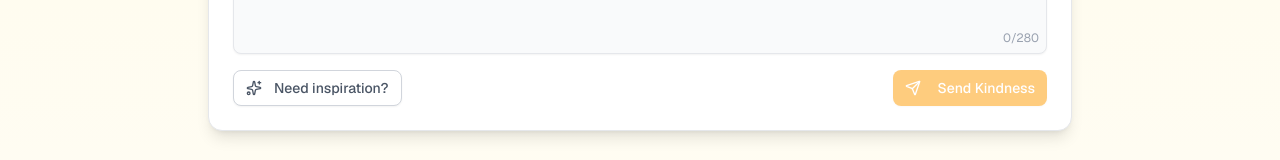
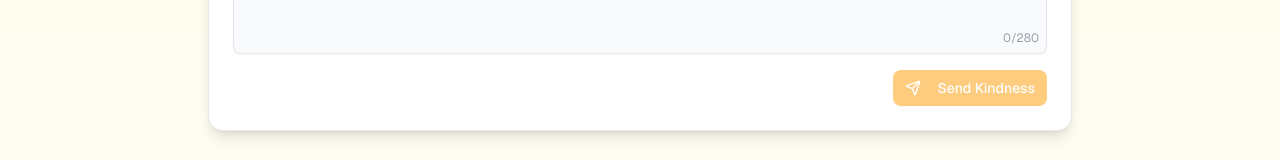
Before and after one commit to lucas-segundo/feelings, a Next.js app: page /en in a window 1280 px wide. Shown: the part 287-447 px from the top of the page. Built offline with nearby package versions, Linux system fonts and the light colour scheme.

Commit message:
refactor: remove inspiration messages and related button from MessageInput component

```diff
--- a/src/presentation/screens/Home/components/MessageInput.tsx
+++ b/src/presentation/screens/Home/components/MessageInput.tsx
@@ -2,7 +2,7 @@ import { useState } from 'react'
 import { Button } from '@/presentation/components/ui/button'
 import { Textarea } from '@/presentation/components/ui/textarea'
 import { Card } from '@/presentation/components/ui/card'
-import { Send, Sparkles } from 'lucide-react'
+import { Send } from 'lucide-react'
 
 interface MessageInputProps {
   onSubmit: (message: string) => void
@@ -17,22 +17,6 @@ export function MessageInput({ onSubmit }: MessageInputProps) {
       onSubmit(message.trim())
       setMessage('')
     }
-  }
-
-  const inspirationMessages = [
-    'You are capable of amazing things! 🌟',
-    'Your kindness makes the world brighter! ✨',
-    'Someone is proud of you today! 💖',
-    'You have a beautiful smile! 😊',
-    'Your positive energy is contagious! 🌈',
-  ]
-
-  const addInspiration = () => {
-    const randomMessage =
-      inspirationMessages[
-        Math.floor(Math.random() * inspirationMessages.length)
-      ]
-    setMessage(randomMessage)
   }
 
   return (
@@ -59,17 +43,7 @@ export function MessageInput({ onSubmit }: MessageInputProps) {
             </div>
           </div>
 
-          <div className="flex items-center justify-between">
-            <Button
-              type="button"
-              variant="outline"
-              onClick={addInspiration}
-              className="flex items-center space-x-1 border-gray-300 text-gray-600 hover:bg-gray-50"
-            >
-              <Sparkles className="w-4 h-4" />
-              <span>Need inspiration?</span>
-            </Button>
-
+          <div className="flex items-center justify-end">
             <Button
               type="submit"
               disabled={!message.trim()}
```
